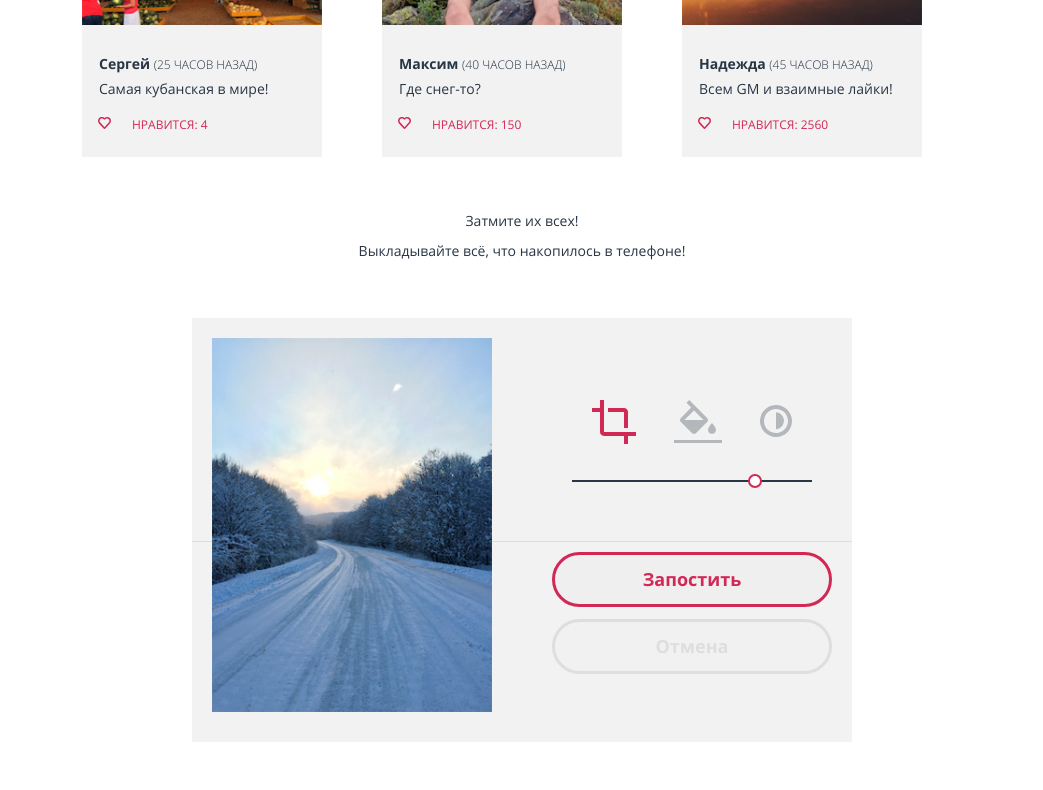
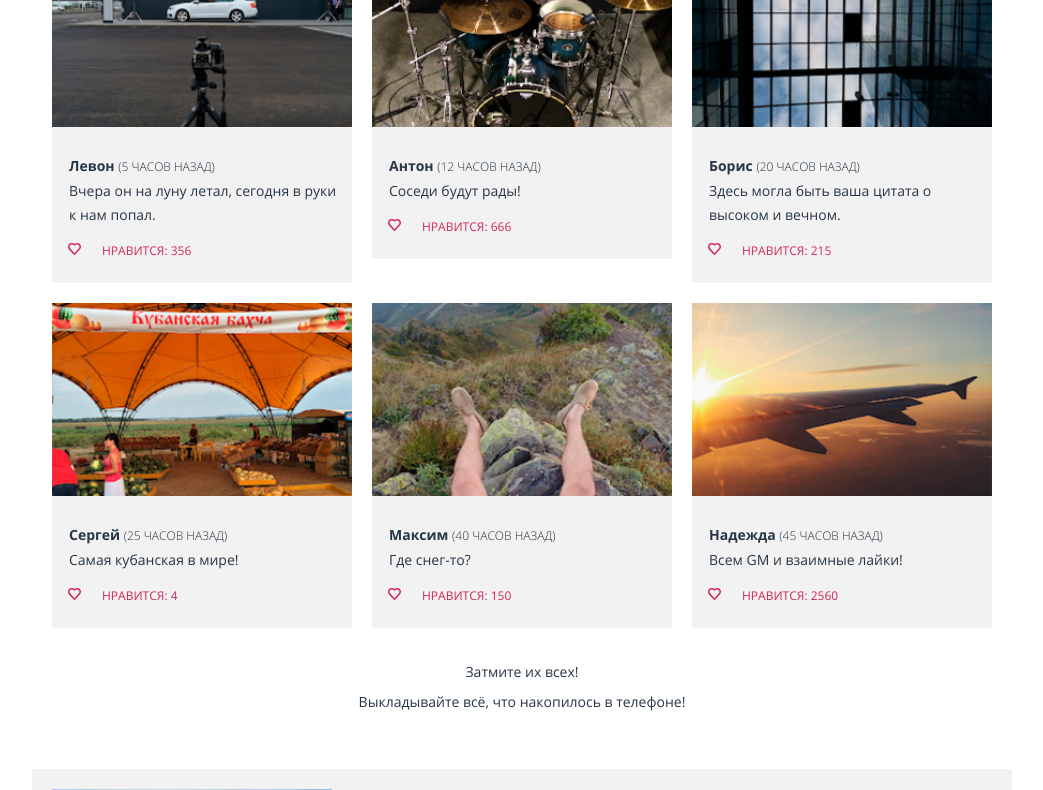
Before and after one commit to htmlacademy-adaptive/1239573-pink-25, a website: page source/photo.html in a window 1280 px wide. Shown: the part 1281-2071 px from the top of the page, without its empty margins (118-1161 px from the left). Drawn offline with nearby package versions, Linux system fonts and the light colour scheme; files that its build step writes are made by us from their sources.

Commit message:
переделал блок добавления фото

```diff
--- a/source/less/blocks/add-photo.less
+++ b/source/less/blocks/add-photo.less
@@ -26,6 +26,11 @@
   width: 320px;
 }
 
+.form-photo__image {
+  max-width: 280px;
+  height: auto;
+}
+
 .form-photo__wrapper {
   display: flex;
   flex-direction: column;
@@ -33,34 +38,29 @@
   position: relative;
 }
 
-.form-photo__image {
-  max-width: 280px;
-  height: auto;
-}
-
 .form-photo__button-wrapper {
   max-width: 280px;
   margin: auto;
 }
 
-.form-photo::before {
-  content: "";
-  position: absolute;
-  width: 100%;
-  height: 1px;
-  background: @dark-blue;
-  opacity: 0.1;
-  left: 0;
-  bottom: 200px;
-}
+// .form-photo::before {
+//   content: "";
+//   position: absolute;
+//   width: 100%;
+//   height: 1px;
+//   background: @dark-blue;
+//   opacity: 0.1;
+//   left: 0;
+//   bottom: 200px;
+// }
 
 .form-photo__button {
   font-weight: 700;
   font-size: 18px;
   font-family: inherit;
   border-radius: 30px;
-  min-width: 280px;
-  min-height: 55px;
+  width: 280px;
+  height: 55px;
   color: @special-pink;
   border: 3px solid @special-pink;
   margin-bottom: 12px;
@@ -88,7 +88,7 @@
 .form-photo__icons {
   display: flex;
   justify-content: space-between;
-  min-width: 200px;
+  width: 200px;
   padding: 36px 20px;
 }
 
@@ -133,4 +133,24 @@
     justify-content: space-between;
     width: 620px;
   }
+
+  .form-photo__icons {
+    flex-direction: column;
+  }
 }
+
+@media (min-width: @desktop-width) {
+  .form-photo {
+    width: 940px;
+    justify-content: start;
+  }
+
+  .form-photo__button-wrapper {
+    display: flex;
+  }
+
+  .form-photo__button {
+    min-width: none;
+    width: 183px;
+  }
+}
--- a/source/less/blocks/galery.less
+++ b/source/less/blocks/galery.less
@@ -4,6 +4,7 @@
   flex-wrap: wrap;
   width: 280px;
   margin: auto;
+  margin-bottom: 20px;
 }
 
 .gallery__image {
@@ -14,7 +15,7 @@
 
 .gallery__container {
   background: @basic-grey;
-  margin: 0 20px 20px 20px;
+  // margin: 0 20px 20px 20px;
   position: relative;
 }
 
@@ -71,6 +72,12 @@
     grid-template-columns: 300px 300px;
     width: 620px;
     margin: 0 auto;
+    grid-gap: 20px;
+  }
+
+  .gallery__item {
+    margin: 0;
+    width: 300px;
   }
 
   .gallery__image {
--- a/source/less/blocks/photo-promo.less
+++ b/source/less/blocks/photo-promo.less
@@ -2,8 +2,8 @@
   display: flex;
   flex-direction: column;
   flex-wrap: wrap;
-  // width: 320px;
-  margin: auto;
+  // width: 100%;
+  // margin: auto;
   align-items: center;
 }
 
@@ -15,6 +15,7 @@
   background-repeat: no-repeat;
   padding-top: 36px;
   padding-bottom: 84px;
+  width: 100%;
 }
 
 .photo-promo__title {
@@ -40,15 +41,15 @@
 }
 
 .photo__image {
-  width: 320px;
-  height: auto;
+  width: 100%;
+  // height: auto;
 }
 
 .photo__container {
   background: @basic-grey;
-  margin: 0 20px 20px 20px;
+  margin: 0 auto 20px;
   position: relative;
-  // margin-top: -8px;
+  width: 280px;
 }
 
 .photo__autor {
--- a/source/photo.html
+++ b/source/photo.html
@@ -45,8 +45,8 @@
     <section class="gallery">
       <h2 class="visually-hidden">Галлерея работ</h2>
       <article class="gallery__item">
-        <img class="gallery__image" src="img/galery-photo-1.jpg" width="280" height="180" alt="Фотосессия Шкоды">
         <div class="gallery__container">
+          <img class="gallery__image" src="img/galery-photo-1.jpg" width="280" height="180" alt="Фотосессия Шкоды">
           <p class="gallery__autor">Левон <span>(5 часов назад)</span></p>
           <p class="gallery__comment">Вчера он на луну летал, сегодня в руки к нам попал.</p>
           <p class="gallery__likes">Нравится: 356</p>
@@ -104,19 +104,17 @@
       <form class="form-photo" action="https://echo.htmlacademy.ru/">
         <img class="form-photo__image" src="img/winter-road.jpg" width="100%" height="auto" alt="Зимняя дорога">
         <div class="form-photo__wrapper">
+
           <div class="form-photo__icons">
-            <div class="photo__icons-crop photo__icons__current"></div>
-            <div class="photo__icons-fill"></div>
-            <div class="photo__icons-contrast"></div>
-          </div>
-          <div class="form-photo__bar form-photo__crop form-photo__toggle">
-            <!-- <input class="form-photo__filter-range" type="range" min="1" max="100" name="crop" value="87"> -->
-          </div>
-          <div class="form-photo__bar form-photo__fill">
-            <!-- <input class="form-photo__filter-range" type="range" min="1" max="100" name="fill" value="14"> -->
-          </div>
-          <div class="form-photo__bar form-photo__brightness">
-            <!-- <input class="form-photo__filter-range" type="range" min="1" max="100" name="contrast" value="50"> -->
+            <div class="photo__icons-crop">
+              <!-- <div class="photo__icons-crop photo__icons__current form-photo__bar form-photo__crop form-photo__toggle">   -->
+            </div>
+            <div class="photo__icons-fill">
+              <!-- <div class="photo__icons-fill form-photo__bar form-photo__fill"> -->
+            </div>
+            <div class="photo__icons-contrast">
+              <!-- <div class="photo__icons-contrast form-photo__bar form-photo__brightness"> -->
+            </div>
           </div>
 
           <div class="form-photo__button-wrapper">
```
